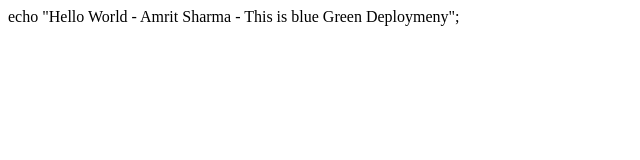
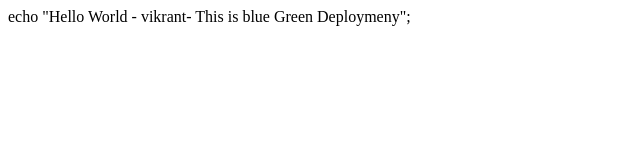
Before and after one commit to vikrant1992/codedeploy, a plain HTML site: page index.html in a window 1280 px wide. Shown: the full height of the page, 0-640 px from the left. Drawn offline with Linux system fonts and the light colour scheme.

Commit message:
made changes

```diff
--- a/index.html
+++ b/index.html
@@ -1,3 +1,3 @@
 <html>
-echo "Hello World - Amrit Sharma - This is blue Green Deploymeny";
+echo "Hello World - vikrant- This is blue Green Deploymeny";
 </html>
```
Also changed, not shown: 2 other files.
